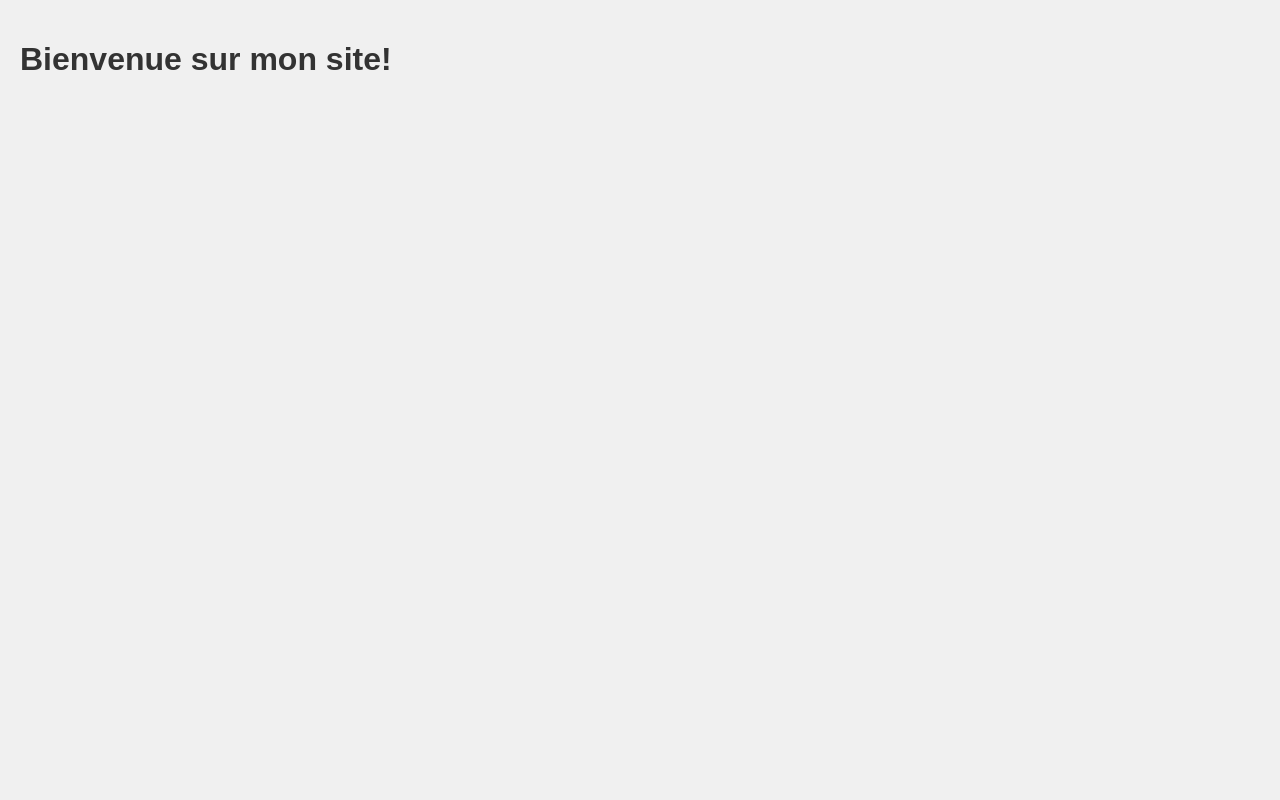
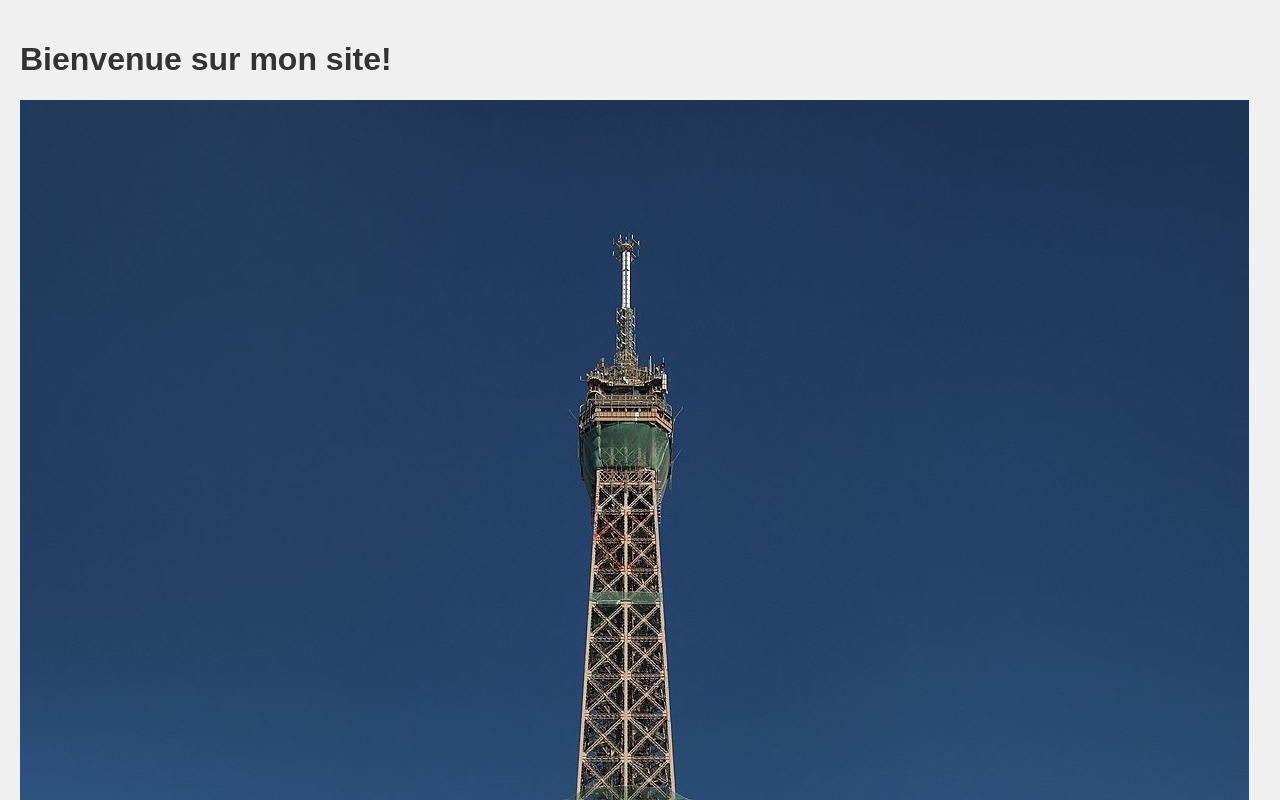
Before and after one commit to smichea/mywebsite, a plain HTML site: page index.html in a window 1280 px wide. Shown: the top 800 px of the page. Drawn offline with Linux system fonts and the light colour scheme.

Commit message:
ajout image

```diff
--- a/index.html
+++ b/index.html
@@ -7,5 +7,6 @@
 </head>
 <body>
     <h1>Bienvenue sur mon site!</h1>
+    <img src="eiffel.jpg">
 </body>
 </html>
```
Also changed, not shown: eiffel.jpg (added).
